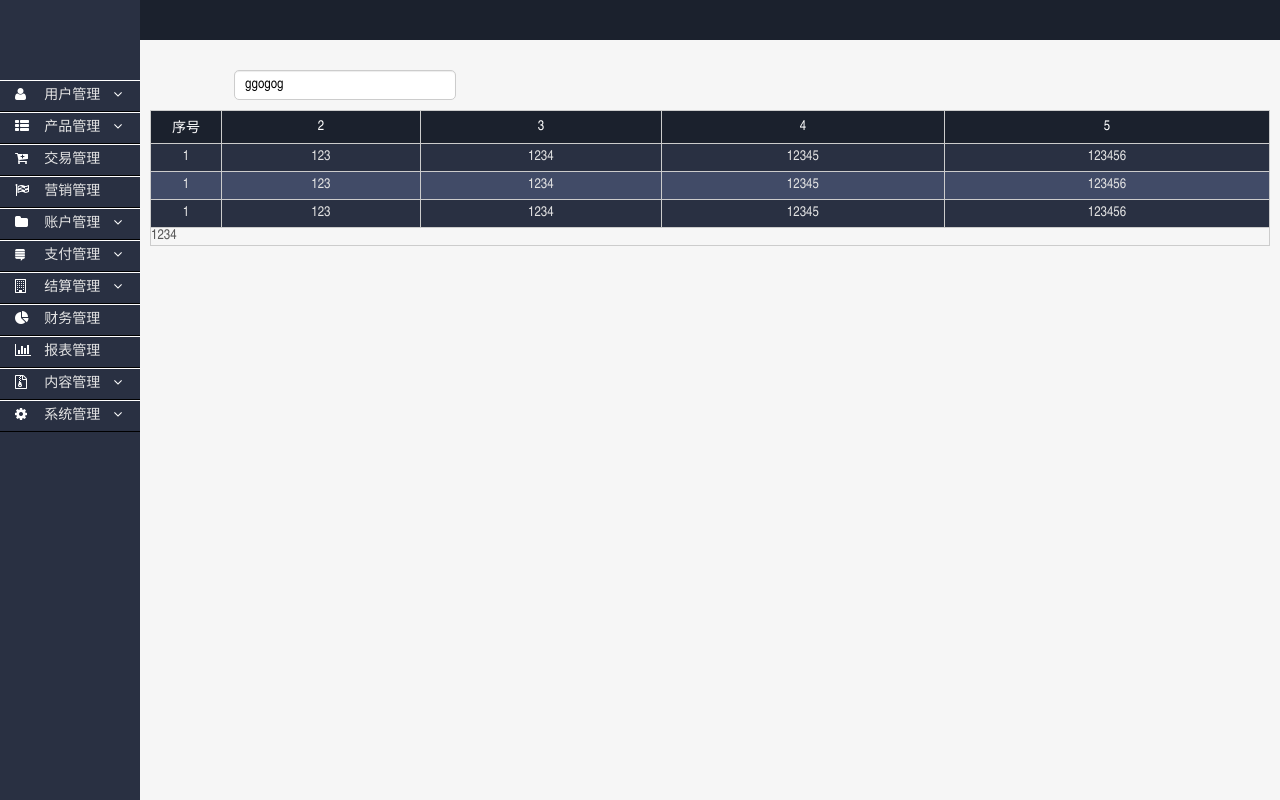
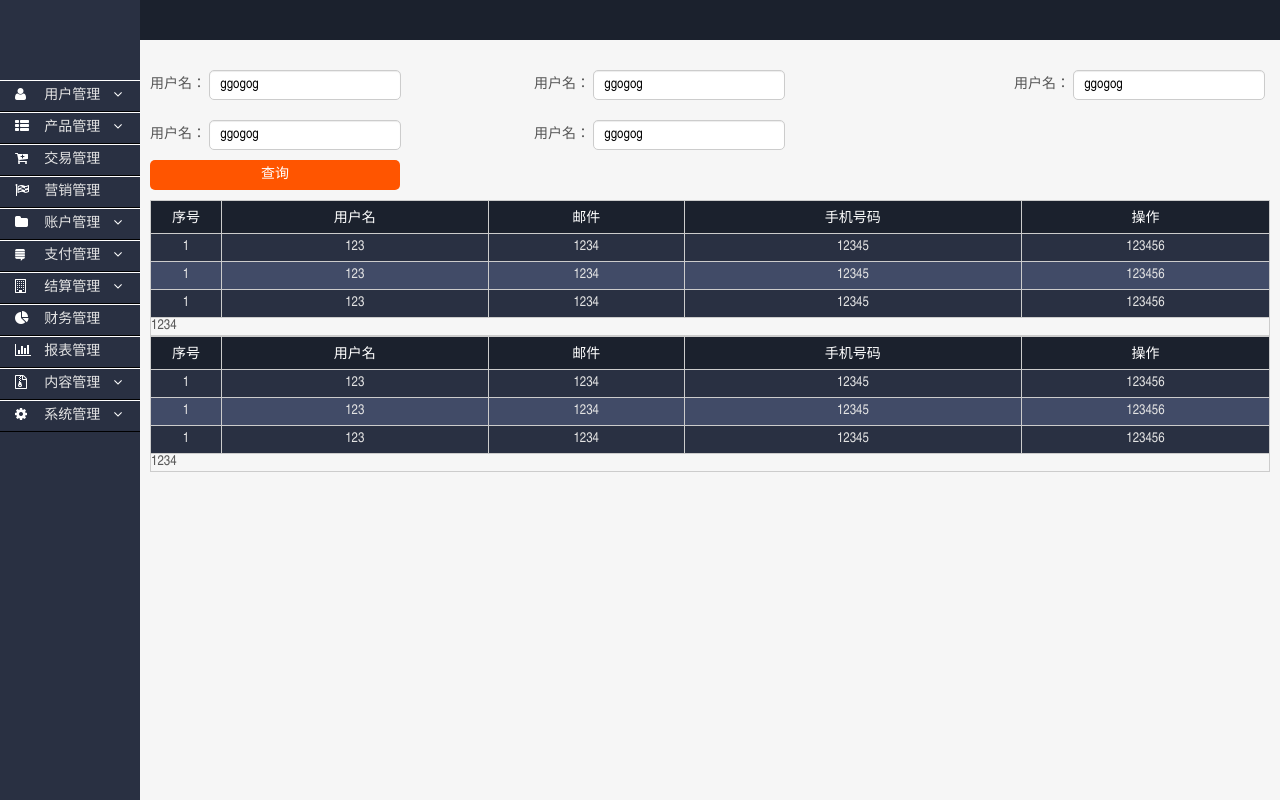
Before and after one commit to townmi/bis, a plain HTML site: page index.html in a window 1280 px wide. Drawn offline with nearby package versions, Linux system fonts and the light colour scheme; some packages are replaced by stand-ins of ours.

Commit message:
add last day

```diff
--- a/css/common.css
+++ b/css/common.css
@@ -165,6 +165,7 @@ body{
 	z-index: 1;
 	background-color: #f6f6f6;
 	color: #565656;
+	overflow: auto;
 }
 .ui_body{
 	padding-left: 150px;
@@ -181,6 +182,7 @@ body{
 .ui_table table{
 	width: 100%;
 	border-collapse: collapse;
+	cursor: pointer;
 }
 .ui_table table th{
 	padding: 5px;
@@ -212,13 +214,77 @@ body{
 
 
 /*基础表单样式*/
+
 .ui_form{
-	width: 85%;
-	padding: 10px;
+	min-width: 800px;
 	margin: 0 auto;
 }
+.ui_form form{
+	padding-bottom: 10px;
+}
+.ui_form_one{
+	padding: 10px 0;
+	display: inline-block;
+}
+@media screen and (max-width:1074px){
+	.ui_form_one{
+		width: 49.5%;
+	}
+	.ui_form_one:nth-child(even){
+		text-align: right
+	}
+}
+@media  screen and (min-width: 1074px) and (max-width: 1400px){
+	.ui_form_one{
+		width: 33%;
+	}
+	.ui_form_one:nth-child(3n-1){
+		width: 32%;
+		padding-left: 1%;
+	}
+	.ui_form_one:nth-child(3n){
+		text-align: right
+	}
+}
+@media  screen and (min-width: 1400px) and (max-width: 1820px){
+	.ui_form_one{
+		width: 24.7%;
+	}
+	.ui_form_one:nth-child(4n-2){
+		width: 23.7%;
+		padding-left: 1%;
+	}
+	.ui_form_one:nth-child(4n-1){
+		width: 22.7%;
+		padding-left: 2%;
+	}
+	.ui_form_one:nth-child(4n){
+		text-align: right
+	}
+}
+@media  screen and (min-width: 1820px){
+	.ui_form_one{
+		width: 19.8%;
+	}
+	.ui_form_one:nth-child(5n-3){
+		width: 19%;
+		padding-left: 0.8%;
+	}
+	.ui_form_one:nth-child(5n-2){
+		width: 18.8%;
+		padding-left: 1%;
+	}
+	.ui_form_one:nth-child(5n-1){
+		width: 18%;
+		padding-left: 1.8%;
+	}
+	.ui_form_one:nth-child(5n){
+		text-align: right
+	}
+}
+
 .ui_base_text{
-	min-width: 200px;
+	min-width: 170px;
 	height: 28px;
 	padding: 0 10px;
 	line-height: 30px;
@@ -252,3 +318,15 @@ body{
 	border-color: green;
 	box-shadow: inset 0 1px 1px rgba(0,0,0,.075), 0 0 8px rgba(8, 103, 13, .6)
 }
+.ui_form_btn{
+	/*text-align: center;*/
+}
+.ui_base_btn{
+	min-width: 250px;
+	line-height: 30px;
+	display: inline-block;
+	text-align: center;
+	border-radius: 5px;
+	background-color: #ff5500;
+	color: #ffffff;
+}
--- a/index.html
+++ b/index.html
@@ -148,8 +148,29 @@
 			<!-- 基础表单 -->
 			<div class="ui_form">
 				<form action="">
-					<input type="text" value="ggogog" class="ui_base_text">
-					<label for=""></label>
+					<div class="ui_form_one">
+						<label for="username">用户名：</label>
+						<input type="text" id="username" value="ggogog" class="ui_base_text">
+					</div>
+					<div class="ui_form_one">
+						<label for="username">用户名：</label>
+						<input type="text" id="username" value="ggogog" class="ui_base_text">
+					</div>
+					<div class="ui_form_one">
+						<label for="username">用户名：</label>
+						<input type="text" id="username" value="ggogog" class="ui_base_text">
+					</div>
+					<div class="ui_form_one">
+						<label for="username">用户名：</label>
+						<input type="text" id="username" value="ggogog" class="ui_base_text">
+					</div>
+					<div class="ui_form_one">
+						<label for="username">用户名：</label>
+						<input type="text" id="username" value="ggogog" class="ui_base_text">
+					</div>
+					<div class="ui_form_btn">
+						<a href="javascript:;" class="ui_base_btn">查询</a>
+					</div>
 				</form>
 			</div>
 
@@ -159,10 +180,10 @@
 					<thead>
 						<tr>
 							<th width="60px;">序号</th>
-							<th>2</th>
-							<th>3</th>
-							<th>4</th>
-							<th>5</th>
+							<th>用户名</th>
+							<th>邮件</th>
+							<th>手机号码</th>
+							<th>操作</th>
 						</tr>
 					</thead>
 					<tbody>
@@ -191,7 +212,7 @@
 					<tfoot>
 						<tr>
 							<td colSpan="5">
-								<div class="pages">
+								<div class="ui_pages">
 									1234
 								</div>
 							</td>
@@ -199,6 +220,52 @@
 					</tfoot>
 				</table>
 			</div>
+			<div class="ui_table">
+				<table>
+					<thead>
+						<tr>
+							<th width="60px;">序号</th>
+							<th>用户名</th>
+							<th>邮件</th>
+							<th>手机号码</th>
+							<th>操作</th>
+						</tr>
+					</thead>
+					<tbody>
+						<tr>
+							<td>1</td>
+							<td>123</td>
+							<td>1234</td>
+							<td>12345</td>
+							<td>123456</td>
+						</tr>
+						<tr>
+							<td>1</td>
+							<td>123</td>
+							<td>1234</td>
+							<td>12345</td>
+							<td>123456</td>
+						</tr>
+						<tr>
+							<td>1</td>
+							<td>123</td>
+							<td>1234</td>
+							<td>12345</td>
+							<td>123456</td>
+						</tr>
+					</tbody>
+					<tfoot>
+						<tr>
+							<td colSpan="5">
+								<div class="ui_pages">
+									1234
+								</div>
+							</td>
+						</tr>
+					</tfoot>
+				</table>
+			</div>
+
 		</div>
 	</div>
 
```
